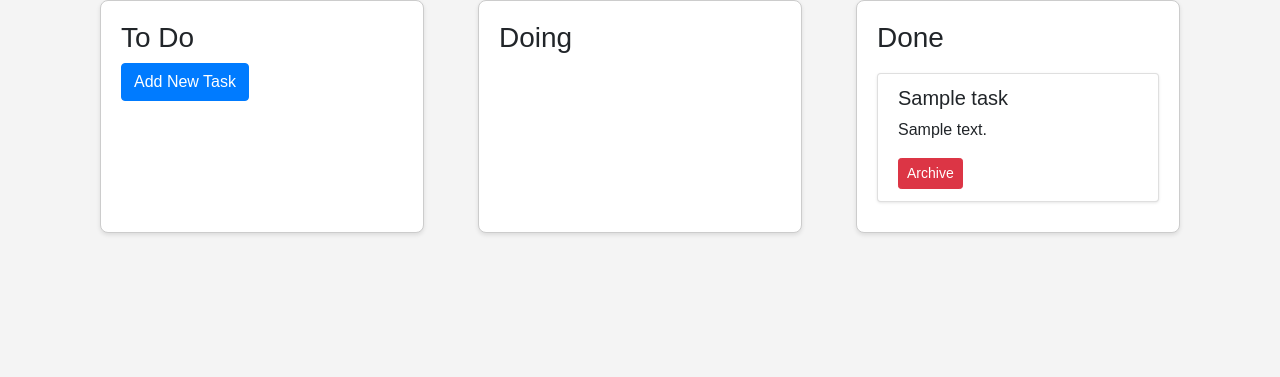
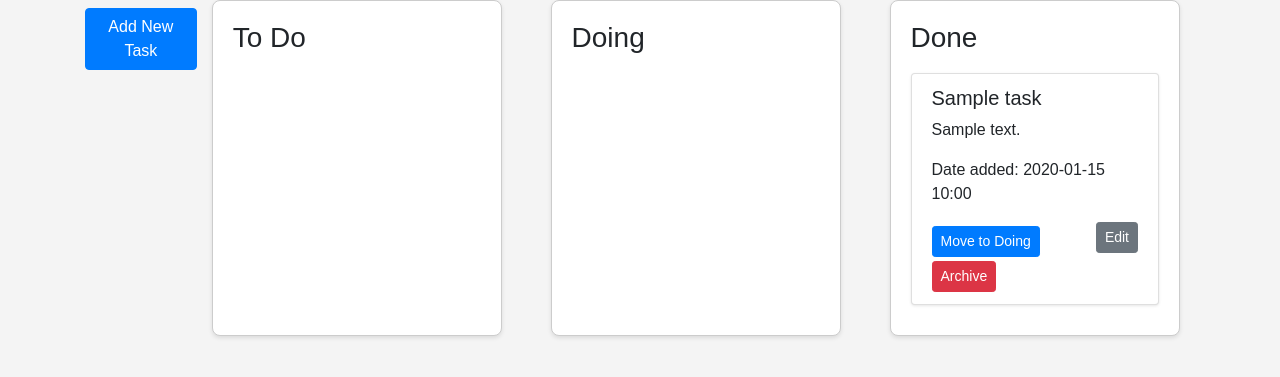
Before and after one commit to mohan-dev-ji/task-manager, a Flask app: page / in a window 1280 px wide. Shown: the part 116-493 px from the top of the page. Run offline with Flask 3, Linux system fonts and the light colour scheme; a user stored in the database is signed in; tables that the repository leaves empty hold one stand-in row (values such as "Sample post"); some libraries are stand-ins or nearby versions.

Commit message:
without dragable tasks

```diff
--- a/app.py
+++ b/app.py
@@ -105,19 +105,37 @@ def logout():
     logout_user()
     return redirect(url_for('login'))
 
-@app.route('/update_task_status', methods=['POST'])
-def update_task_status():
-    data = request.get_json()
-    task_id = data['id']
-    new_status = data['status']
+@app.route('/edit_task/<int:task_id>', methods=['POST'])
+@login_required
+def edit_task(task_id):
+    task = Task.query.get_or_404(task_id)
+    if request.method == 'POST':
+        task.title = request.form['title']
+        task.description = request.form['description']
+        db.session.commit()
+        return redirect(url_for('index'))
 
-    task = Task.query.get(task_id)
-    if task:
-        task.status = new_status
-        db.session.commit()
-        return jsonify(success=True)
-    else:
-        return jsonify(success=False), 404
+
+
+# @app.route('/move_task/<int:task_id>', methods=['POST'])
+# def move_task(task_id):
+#     data = request.get_json()
+#     if data and 'status' in data:
+#         new_status = data.get('status')
+#     else:
+#         new_status = request.form.get('new_status')
+
+#     task = Task.query.get(task_id)
+#     if task:
+#         task.status = new_status
+#         db.session.commit()
+#         # Assuming you have a way to get the current user and their tasks
+#         # current_user = current_user.id  # Replace this with your method to get the current user
+#         tasks = Task.query.filter_by(user_id=current_user.id).all()
+#         return render_template('index.html', tasks=tasks)
+
+#     return jsonify({'message': 'Task not found'}), 404
+
 
 
 if __name__ == '__main__':
--- a/templates/index.html
+++ b/templates/index.html
@@ -4,6 +4,14 @@
 
 {% block content %}
 <!-- <h1 class="mt-4">Your Tasks</h1> -->
+ <!-- Add New Task Button -->
+ <div class="row mt-2">
+    <div class="col">
+        <button type="button" class="btn btn-primary" data-toggle="modal" data-target="#addTaskModal">
+            Add New Task
+        </button>
+    </div>
+</div>
 
 <div class="container">
     <div class="column" id="To-Do" ondrop="handleDrop(event)" ondragover="handleDragOver(event)">
@@ -11,31 +19,55 @@
         <ul class="list-group" id="todo-list">
             {% for task in tasks %}
                 {% if task.status == 'To-Do' %}
-                    <li class="list-group-item" draggable="true" data-task-id="{{ task.id }}">
+                    <li class="list-group-item">
                         <h5>{{ task.title }}</h5>
                         <p>{{ task.description }}</p>
+                        <p>Date added: {{ task.created_at.strftime('%Y-%m-%d %H:%M') }}</p>
+                        <div class="d-flex justify-content-between">
+                            <div>
                                 <form action="{{ url_for('move_task', task_id=task.id, new_status='Doing') }}" method="post">
                                     <button type="submit" class="btn btn-primary btn-sm">Move to Doing</button>
                                 </form>
+                            </div>
+                            <div>
+                                <form action="{{ url_for('edit_task', task_id=task.id) }}" method="get" class="d-inline">
+                                    <button type="button" class="btn btn-secondary btn-sm edit-btn" data-id="{{ task.id }}" data-title="{{ task.title }}" data-description="{{ task.description }}" data-toggle="modal" data-target="#editTaskModal">
+                                        Edit
+                                    </button>
+                                </form>
+                            </div>
+                        </div>
                     </li>
                 {% endif %}
             {% endfor %}
         </ul>
-        <button type="button" class="btn btn-primary" data-toggle="modal" data-target="#addTaskModal">
-            Add New Task
-          </button>
     </div>
-    <div class="column" id="Doing" ondrop="handleDrop(event)" ondragover="handleDragOver(event)">
+    <div class="column" id="Doing">
         <h3>Doing</h3>
         <ul class="list-group" id="doing-list">
             {% for task in tasks %}
                 {% if task.status == 'Doing' %}
-                    <li class="list-group-item" draggable="true" data-task-id="{{ task.id }}">
+                    <li class="list-group-item">
                         <h5>{{ task.title }}</h5>
                         <p>{{ task.description }}</p>
-                        <form action="{{ url_for('move_task', task_id=task.id, new_status='Done') }}" method="post">
+                        <p>Date added: {{ task.created_at.strftime('%Y-%m-%d %H:%M') }}</p>
+                        <div class="d-flex justify-content-between">
+                            <div>
+                                <form action="{{ url_for('move_task', task_id=task.id, new_status='To-Do') }}" method="post" class="d-inline">
+                                    <button type="submit" class="btn btn-primary btn-sm my-1">Move to To Do</button>
+                                </form>
+                                <form action="{{ url_for('move_task', task_id=task.id, new_status='Done') }}" method="post" class="d-inline">
                                     <button type="submit" class="btn btn-primary btn-sm">Move to Done</button>
                                 </form>
+                            </div>
+                            <div>
+                                <form action="{{ url_for('edit_task', task_id=task.id) }}" method="get" class="d-inline">
+                                    <button type="button" class="btn btn-secondary btn-sm edit-btn" data-id="{{ task.id }}" data-title="{{ task.title }}" data-description="{{ task.description }}" data-toggle="modal" data-target="#editTaskModal">
+                                        Edit
+                                    </button>
+                                </form>
+                            </div>
+                        </div>
                     </li>
                 {% endif %}
             {% endfor %}
@@ -46,12 +78,26 @@
         <ul class="list-group" id="done-list">
             {% for task in tasks %}
                 {% if task.status == 'Done' %}
-                    <li class="list-group-item" draggable="true" data-task-id="{{ task.id }}">
+                <li class="list-group-item">
                         <h5>{{ task.title }}</h5>
                         <p>{{ task.description }}</p>
+                        <p>Date added: {{ task.created_at.strftime('%Y-%m-%d %H:%M') }}</p>
+                        <div class="d-flex justify-content-between">
+                            <div>
+                                <form action="{{ url_for('move_task', task_id=task.id, new_status='Doing') }}" method="post">
+                                    <button type="submit" class="btn btn-primary btn-sm my-1">Move to Doing</button>
+                                </form>
                                 <form action="{{ url_for('archive_task', task_id=task.id) }}" method="post">
                                     <button type="submit" class="btn btn-danger btn-sm">Archive</button>
                                 </form>
+                            </div>
+                            <div>
+                                <form action="{{ url_for('edit_task', task_id=task.id) }}" method="get" class="d-inline">
+                                    <button type="button" class="btn btn-secondary btn-sm edit-btn" data-id="{{ task.id }}" data-title="{{ task.title }}" data-description="{{ task.description }}" data-toggle="modal" data-target="#editTaskModal">
+                                        Edit
+                                    </button>
+                                </form>
+                            </div>
                     </li>
                 {% endif %}
             {% endfor %}
@@ -59,10 +105,36 @@
     </div>
 </div>
 
-<!-- Button to trigger modal -->
-<div class="add-task-btn">
 
+
+<!-- Edit Task Modal -->
+<div class="modal fade" id="editTaskModal" tabindex="-1" role="dialog" aria-labelledby="editTaskModalLabel" aria-hidden="true">
+    <div class="modal-dialog" role="document">
+        <div class="modal-content">
+            <div class="modal-header">
+                <h5 class="modal-title" id="editTaskModalLabel">Edit Task</h5>
+                <button type="button" class="close" data-dismiss="modal" aria-label="Close">
+                    <span aria-hidden="true">&times;</span>
+                </button>
             </div>
+            <div class="modal-body">
+                <form id="editTaskForm" method="post">
+                    <div class="form-group">
+                        <label for="edit-title">Title</label>
+                        <input type="text" class="form-control" id="edit-title" name="title" required>
+                    </div>
+                    <div class="form-group">
+                        <label for="edit-description">Description</label>
+                        <textarea class="form-control" id="edit-description" name="description" required></textarea>
+                    </div>
+                    <button type="submit" class="btn btn-primary">Save Changes</button>
+                </form>
+            </div>
+        </div>
+    </div>
+</div>
+
+
 
 <!-- Modal for adding new task -->
 <div class="modal fade" id="addTaskModal" tabindex="-1" role="dialog" aria-labelledby="addTaskModalLabel" aria-hidden="true">
@@ -99,93 +171,27 @@
 <script src="https://cdn.jsdelivr.net/npm/@popperjs/core@2.9.3/dist/umd/popper.min.js"></script>
 <script src="https://stackpath.bootstrapcdn.com/bootstrap/4.5.2/js/bootstrap.min.js"></script>
 <script>
-    document.addEventListener('DOMContentLoaded', (event) => {
-        let dragSrcEl = null;
+    document.addEventListener('DOMContentLoaded', function() {
+        const editButtons = document.querySelectorAll('.edit-btn');
+        const editForm = document.getElementById('editTaskForm');
+        const editTitleInput = document.getElementById('edit-title');
+        const editDescriptionInput = document.getElementById('edit-description');
 
-        function handleDragStart(e) {
-            this.style.opacity = '0.4';
-            dragSrcEl = this;
+        editButtons.forEach(button => {
+            button.addEventListener('click', function() {
+                const taskId = this.getAttribute('data-id');
+                const taskTitle = this.getAttribute('data-title');
+                const taskDescription = this.getAttribute('data-description');
 
-            e.dataTransfer.effectAllowed = 'move';
-            e.dataTransfer.setData('text/html', this.innerHTML);
-            e.dataTransfer.setData('task-id', this.getAttribute('data-task-id'));
-        }
-
-        function handleDragOver(e) {
-            if (e.preventDefault) {
-                e.preventDefault(); // Necessary. Allows us to drop.
-            }
-
-            e.dataTransfer.dropEffect = 'move';  // See the section on the DataTransfer object.
-
-            return false;
-        }
-
-        function handleDragEnter(e) {
-            this.classList.add('over');
-        }
-
-        function handleDragLeave(e) {
-            this.classList.remove('over');  // this / e.target is previous target element.
-        }
-
-        function handleDrop(e) {
-            if (e.stopPropagation) {
-                e.stopPropagation(); // stops the browser from redirecting.
-            }
-
-            if (dragSrcEl != this) {
-                let taskId = e.dataTransfer.getData('task-id');
-                let newStatus = this.id;
-
-                fetch('/update_task_status', {
-                    method: 'POST',
-                    headers: {
-                        'Content-Type': 'application/json',
-                    },
-                    body: JSON.stringify({
-                        id: taskId,
-                        status: newStatus,
-                    }),
-                }).then(response => response.json())
-                .then(data => {
-                    if (data.success) {
-                        location.reload();
-                    } else {
-                        alert('Failed to update task status');
-                    }
+                editTitleInput.value = taskTitle;
+                editDescriptionInput.value = taskDescription;
+                editForm.action = `/edit_task/${taskId}`;
             });
-            }
-
-            return false;
-        }
-
-        function handleDragEnd(e) {
-            this.style.opacity = '1';
-            items.forEach(function (item) {
-                item.classList.remove('over');
-            });
-        }
-
-        let items = document.querySelectorAll('.list-group-item');
-        items.forEach(function(item) {
-            item.addEventListener('dragstart', handleDragStart, false);
-            item.addEventListener('dragenter', handleDragEnter, false);
-            item.addEventListener('dragover', handleDragOver, false);
-            item.addEventListener('dragleave', handleDragLeave, false);
-            item.addEventListener('drop', handleDrop, false);
-            item.addEventListener('dragend', handleDragEnd, false);
-        });
-
-        let columns = document.querySelectorAll('.column');
-        columns.forEach(function(column) {
-            column.addEventListener('dragenter', handleDragEnter, false);
-            column.addEventListener('dragover', handleDragOver, false);
-            column.addEventListener('dragleave', handleDragLeave, false);
-            column.addEventListener('drop', handleDrop, false);
         });
     });
 </script>
+
+
 </body>
 </html>
 
```
Also changed, not shown: templates/edit_task.html (added, +25 -0 lines). Lines whose indentation alone changed are shown as unchanged.
